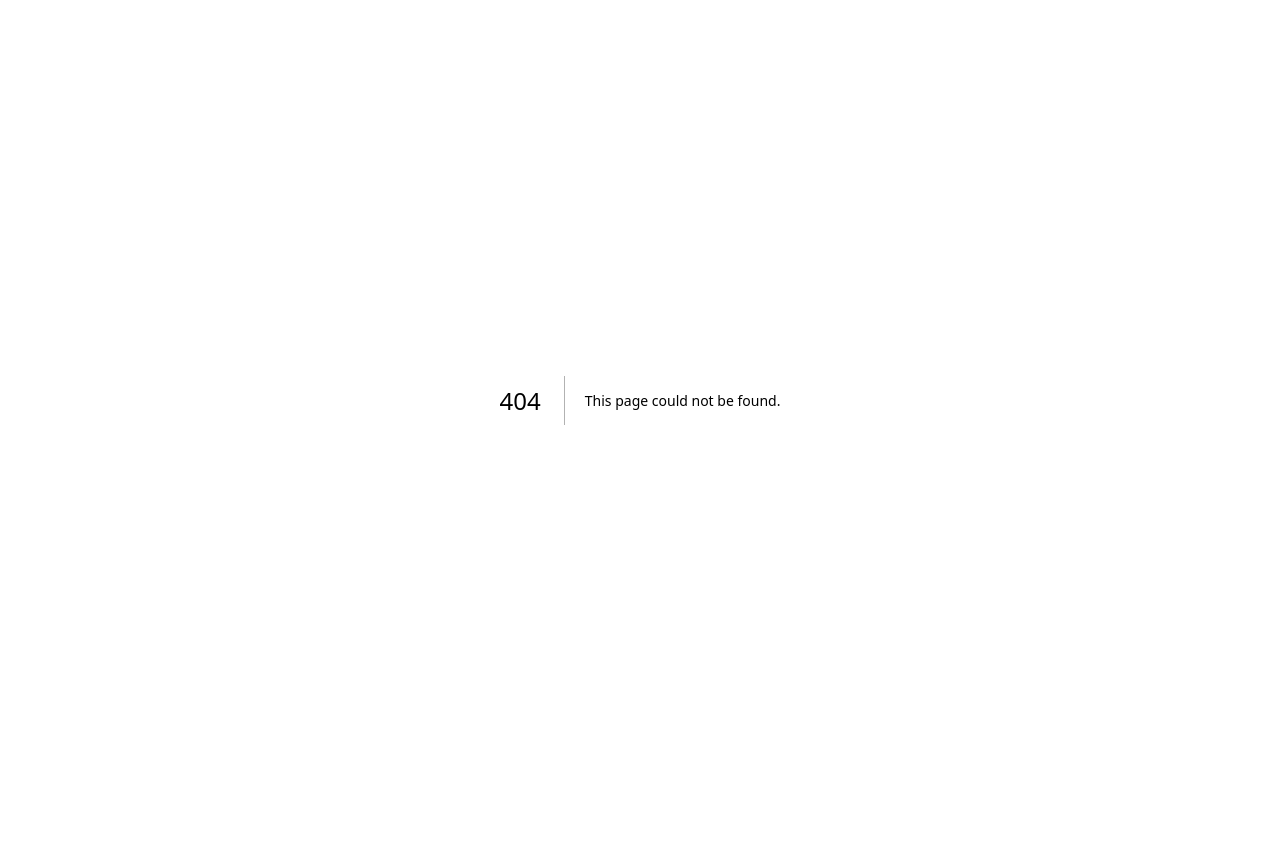
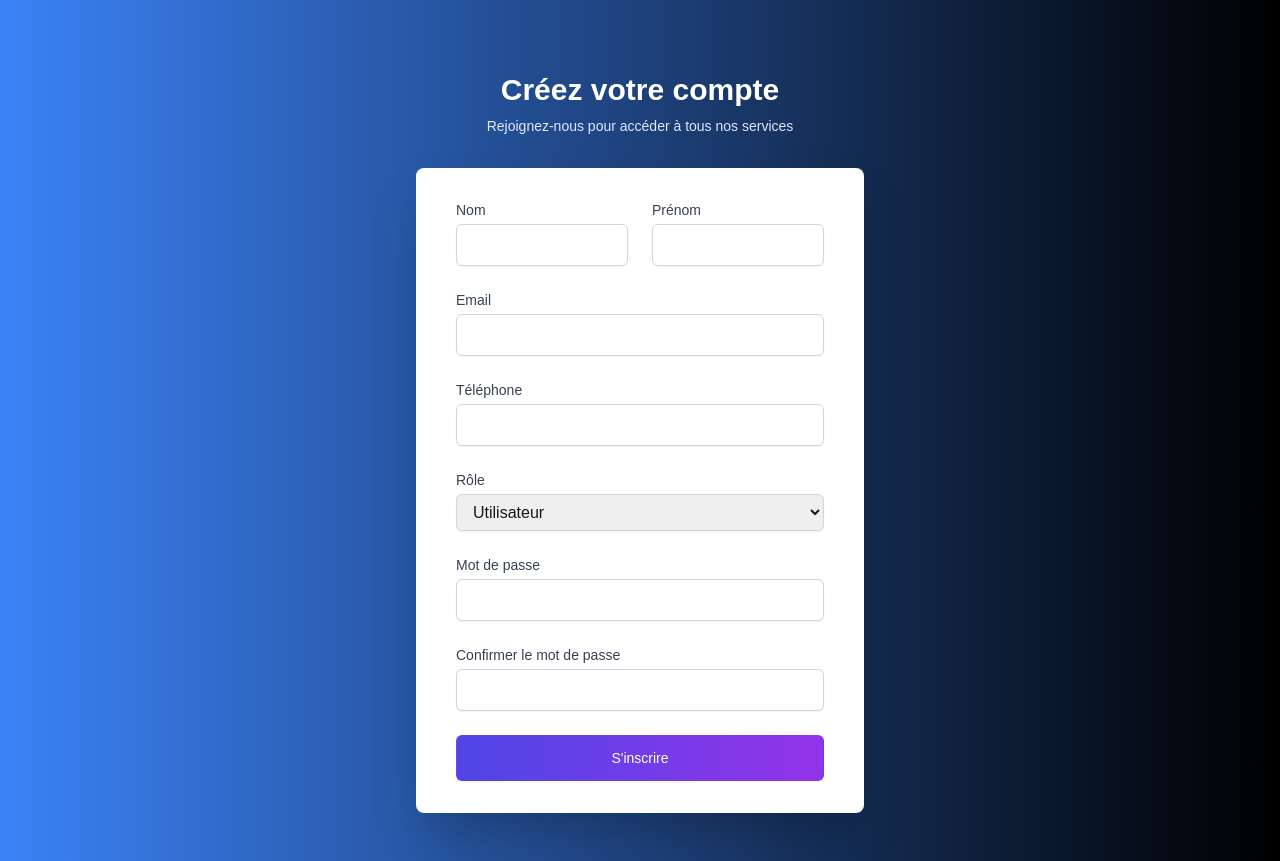
Before and after one commit to gatien074/ActeApp, a Next.js app: page /inscription in a window 1280 px wide. Before the commit this address had no page. Before the commit the page ends 800 px from the top, so only its background shows below. Built offline with nearby package versions, Linux system fonts and the light colour scheme.

Commit message:
version14

```diff
--- /dev/null
+++ b/app/inscription/page.js
@@ -0,0 +1,228 @@
+'use client'
+import { useState, useEffect } from 'react'
+import { useRouter } from 'next/navigation'
+import Loading from '@/app/components/Loading'
+
+export default function Inscription() {
+  const router = useRouter()
+  const [isLoading, setIsLoading] = useState(false)
+  const [pageLoading, setPageLoading] = useState(true)
+  const [formData, setFormData] = useState({
+    nom: '',
+    prenom: '',
+    email: '',
+    motDePasse: '',
+    confirmMotDePasse: '',
+    role: 'utilisateur', // Par défaut utilisateur
+    telephone: ''
+  })
+  const [error, setError] = useState('')
+
+  const handleChange = (e) => {
+    setFormData({
+      ...formData,
+      [e.target.name]: e.target.value
+    })
+  }
+
+  const handleSubmit = async (e) => {
+    e.preventDefault()
+    setIsLoading(true)
+    setError('')
+
+    if (formData.motDePasse !== formData.confirmMotDePasse) {
+      setError('Les mots de passe ne correspondent pas')
+      setIsLoading(false)
+      return
+    }
+
+    try {
+      const response = await fetch('/api/inscription', {
+        method: 'POST',
+        headers: {
+          'Content-Type': 'application/json',
+        },
+        body: JSON.stringify(formData),
+      })
+
+      if (response.ok) {
+        router.push('/connexion')
+      } else {
+        const data = await response.json()
+        setError(data.message || 'Une erreur est survenue lors de l\'inscription')
+      }
+    } catch (err) {
+      setError('Une erreur est survenue lors de l\'inscription')
+    } finally {
+      setIsLoading(false)
+    }
+  }
+
+  useEffect(() => {
+    // Simuler un chargement initial de la page
+    setTimeout(() => {
+      setPageLoading(false)
+      setIsLoading(false)
+    }, 1000)
+  }, [])
+
+  if (pageLoading || isLoading) {
+    return (
+      <div className="min-h-screen flex items-center justify-center bg-gradient-to-r from-indigo-500 to-purple-600">
+        <Loading className="w-16 h-16 text-white" />
+      </div>
+    )
+  }
+
+  return (
+    <div className="min-h-screen bg-gradient-to-r from-blue-500 to-black flex flex-col justify-center py-12 sm:px-6 lg:px-8">
+      <div className="sm:mx-auto sm:w-full sm:max-w-md">
+        <h2 className="mt-6 text-center text-3xl font-extrabold text-white">
+          Créez votre compte
+        </h2>
+        <p className="mt-2 text-center text-sm text-indigo-100">
+          Rejoignez-nous pour accéder à tous nos services
+        </p>
+      </div>
+
+      <div className="mt-8 sm:mx-auto sm:w-full sm:max-w-md">
+        <div className="bg-white py-8 px-4 shadow-2xl sm:rounded-lg sm:px-10 transform transition-all hover:scale-[1.01]">
+          {error && (
+            <div className="bg-red-50 border-l-4 border-red-400 p-4 mb-6" role="alert">
+              <div className="flex">
+                <div className="flex-shrink-0">
+                  <svg className="h-5 w-5 text-red-400" viewBox="0 0 20 20" fill="currentColor">
+                    <path fillRule="evenodd" d="M10 18a8 8 0 100-16 8 8 0 000 16zM8.707 7.293a1 1 0 00-1.414 1.414L8.586 10l-1.293 1.293a1 1 0 101.414 1.414L10 11.414l1.293 1.293a1 1 0 001.414-1.414L11.414 10l1.293-1.293a1 1 0 00-1.414-1.414L10 8.586 8.707 7.293z" clipRule="evenodd" />
+                  </svg>
+                </div>
+                <div className="ml-3">
+                  <p className="text-sm text-red-700">{error}</p>
+                </div>
+              </div>
+            </div>
+          )}
+
+          <form className="space-y-6" onSubmit={handleSubmit}>
+            <div className="grid grid-cols-1 gap-6 sm:grid-cols-2">
+              <div>
+                <label htmlFor="nom" className="block text-sm font-medium text-gray-700">
+                  Nom
+                </label>
+                <input
+                  type="text"
+                  name="nom"
+                  id="nom"
+                  required
+                  className="mt-1 block w-full border border-gray-300 rounded-md shadow-sm py-2 px-3 focus:outline-none focus:ring-indigo-500 focus:border-indigo-500 transition-colors"
+                  value={formData.nom}
+                  onChange={handleChange}
+                />
+              </div>
+
+              <div>
+                <label htmlFor="prenom" className="block text-sm font-medium text-gray-700">
+                  Prénom
+                </label>
+                <input
+                  type="text"
+                  name="prenom"
+                  id="prenom"
+                  required
+                  className="mt-1 block w-full border border-gray-300 rounded-md shadow-sm py-2 px-3 focus:outline-none focus:ring-indigo-500 focus:border-indigo-500 transition-colors"
+                  value={formData.prenom}
+                  onChange={handleChange}
+                />
+              </div>
+            </div>
+
+            <div>
+              <label htmlFor="email" className="block text-sm font-medium text-gray-700">
+                Email
+              </label>
+              <input
+                type="email"
+                name="email"
+                id="email"
+                required
+                className="mt-1 block w-full border border-gray-300 rounded-md shadow-sm py-2 px-3 focus:outline-none focus:ring-indigo-500 focus:border-indigo-500"
+                value={formData.email}
+                onChange={handleChange}
+              />
+            </div>
+
+            <div>
+              <label htmlFor="telephone" className="block text-sm font-medium text-gray-700">
+                Téléphone
+              </label>
+              <input
+                type="tel"
+                name="telephone"
+                id="telephone"
+                required
+                className="mt-1 block w-full border border-gray-300 rounded-md shadow-sm py-2 px-3 focus:outline-none focus:ring-indigo-500 focus:border-indigo-500"
+                value={formData.telephone}
+                onChange={handleChange}
+              />
+            </div>
+
+            <div>
+              <label htmlFor="role" className="block text-sm font-medium text-gray-700">
+                Rôle
+              </label>
+              <select
+                name="role"
+                id="role"
+                required
+                className="mt-1 block w-full border border-gray-300 rounded-md shadow-sm py-2 px-3 focus:outline-none focus:ring-indigo-500 focus:border-indigo-500"
+                value={formData.role}
+                onChange={handleChange}
+              >
+                <option value="utilisateur">Utilisateur</option>
+                <option value="administrateur">Administrateur</option>
+              </select>
+            </div>
+
+            <div>
+              <label htmlFor="motDePasse" className="block text-sm font-medium text-gray-700">
+                Mot de passe
+              </label>
+              <input
+                type="password"
+                name="motDePasse"
+                id="motDePasse"
+                required
+                className="mt-1 block w-full border border-gray-300 rounded-md shadow-sm py-2 px-3 focus:outline-none focus:ring-indigo-500 focus:border-indigo-500"
+                value={formData.motDePasse}
+                onChange={handleChange}
+              />
+            </div>
+
+            <div>
+              <label htmlFor="confirmMotDePasse" className="block text-sm font-medium text-gray-700">
+                Confirmer le mot de passe
+              </label>
+              <input
+                type="password"
+                name="confirmMotDePasse"
+                id="confirmMotDePasse"
+                required
+                className="mt-1 block w-full border border-gray-300 rounded-md shadow-sm py-2 px-3 focus:outline-none focus:ring-indigo-500 focus:border-indigo-500"
+                value={formData.confirmMotDePasse}
+                onChange={handleChange}
+              />
+            </div>
+
+            <div>
+              <button
+                type="submit"
+                className="w-full flex justify-center py-3 px-4 border border-transparent rounded-md shadow-sm text-sm font-medium text-white bg-gradient-to-r from-indigo-600 to-purple-600 hover:from-indigo-700 hover:to-purple-700 focus:outline-none focus:ring-2 focus:ring-offset-2 focus:ring-indigo-500 transform transition-all hover:scale-[1.02]"
+              >
+                S&apos;inscrire
+              </button>
+            </div>
+          </form>
+        </div>
+      </div>
+    </div>
+  )
+}
```
